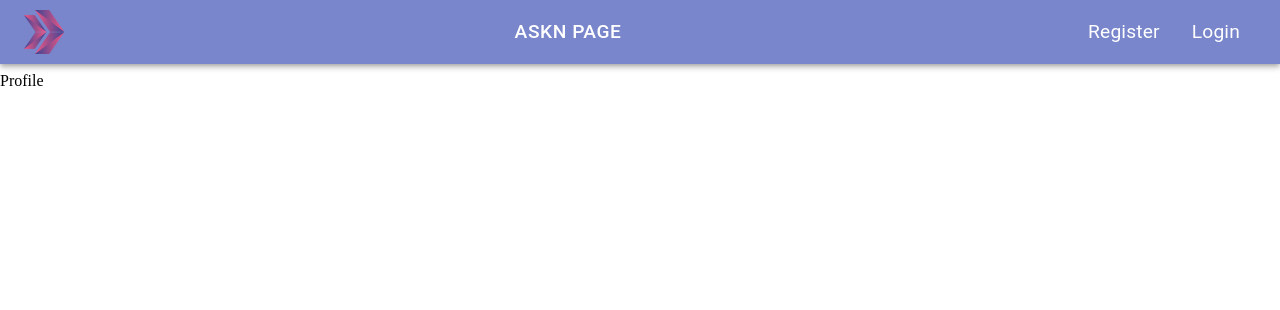
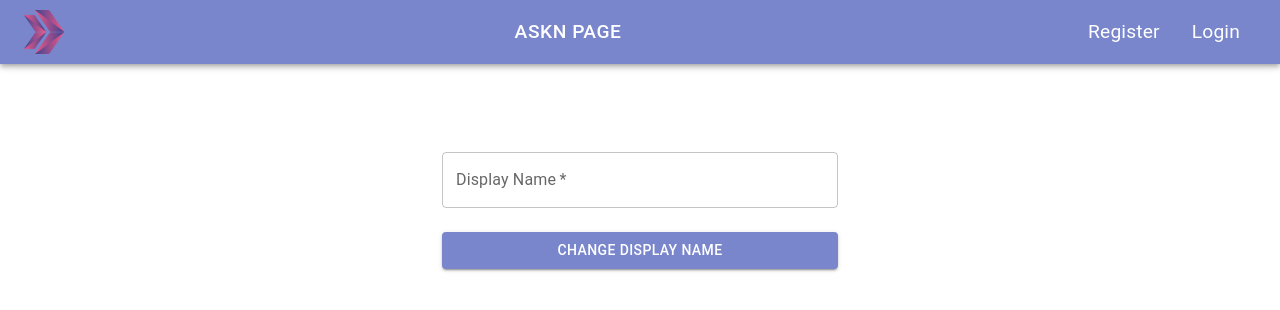
Before and after one commit to asknksk/Fire-Blog-App, a React (Create React App) app: page /profile in a window 1280 px wide. Shown: the top 310 px of the page. Built offline with nearby package versions, Linux system fonts and the light colour scheme; no server answers; a web font is replaced by a local one.

Commit message:
Update displayName completed

```diff
--- a/src/auth/firebase.js
+++ b/src/auth/firebase.js
@@ -107,6 +107,16 @@ export const signUpGoogle = async () => {
   }
 };
 
+// Update Profile function
+export const updateUser = async (data) => {
+  try {
+    await updateProfile(auth.currentUser, data);
+    alert("Profile Updated");
+  } catch (error) {
+    alert(error.message);
+  }
+};
+
 const db = getDatabase(app);
 const contentRef = ref(db, "blog/");
 
@@ -167,5 +177,4 @@ export const DeleteContent = (id, navigate) => {
   alert("Deleted Successfully");
 };
 
-
 export default app;
--- a/src/pages/Profile.jsx
+++ b/src/pages/Profile.jsx
@@ -1,7 +1,56 @@
-import React from "react";
+import { useState } from "react";
+import { updateUser, auth } from "../auth/firebase";
+import { useDispatch, useSelector } from "react-redux";
+import { loginUser } from "../store/auth";
+import Button from "@mui/material/Button";
+import TextField from "@mui/material/TextField";
+import Box from "@mui/material/Box";
+import Container from "@mui/material/Container";
+import { useNavigate } from "react-router-dom";
 
-const Profile = () => {
-  return <div>Profile</div>;
-};
+export default function Profile() {
+  const dispatch = useDispatch();
+  const { user } = useSelector((state) => state.auth);
+  const [displayName, setDisplayName] = useState(user.displayName || "");
+  const navigate = useNavigate();
 
-export default Profile;
+  const handleSubmit = async (e) => {
+    e.preventDefault();
+    await updateUser({ displayName });
+    navigate("/");
+    dispatch(loginUser(auth.currentUser));
+  };
+
+  return (
+    <Container component="main" maxWidth="xs">
+      <Box
+        sx={{
+          marginTop: 8,
+          display: "flex",
+          flexDirection: "column",
+          alignItems: "center",
+        }}
+      >
+        <Box component="form" noValidate onSubmit={handleSubmit} sx={{ mt: 3 }}>
+          <TextField
+            required
+            fullWidth
+            id="displayName"
+            label="Display Name"
+            name="displayName"
+            value={displayName}
+            onChange={(e) => setDisplayName(e.target.value)}
+          />
+          <Button
+            type="submit"
+            fullWidth
+            variant="contained"
+            sx={{ mt: 3, mb: 2 }}
+          >
+            Change Display Name
+          </Button>
+        </Box>
+      </Box>
+    </Container>
+  );
+}
```
